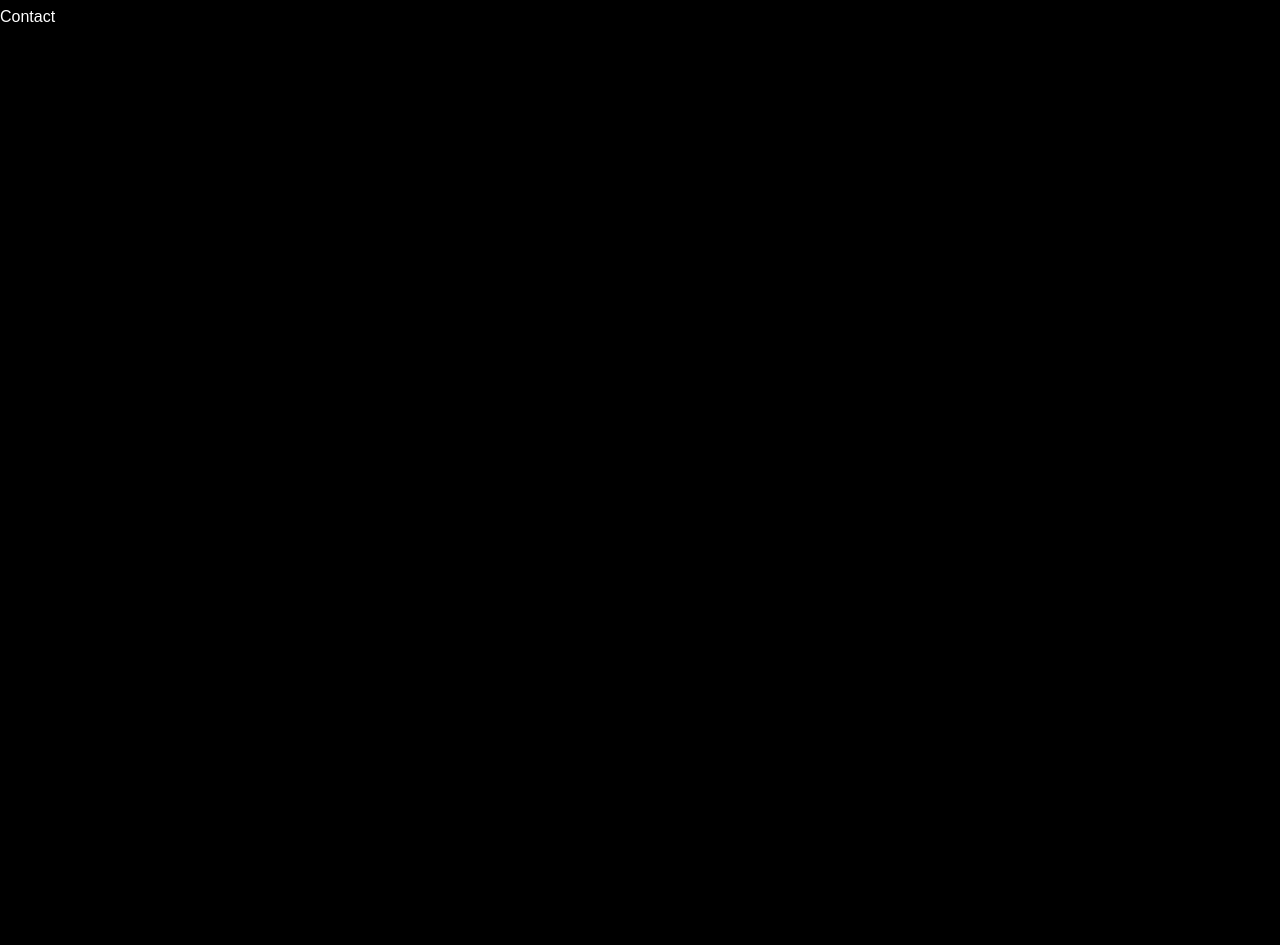
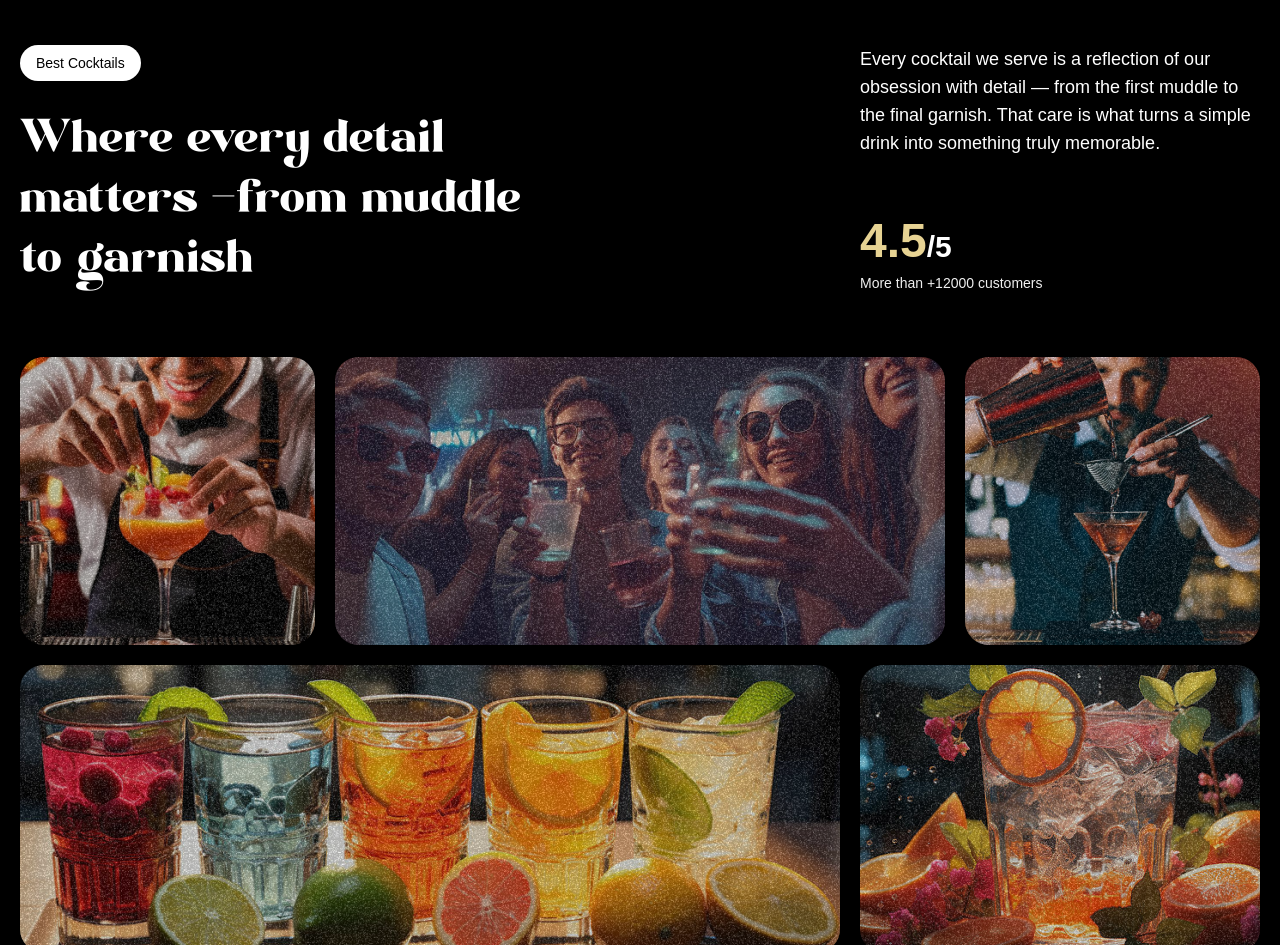
Before and after one commit to zitaharry/landing-page-animation-website, a React (Vite) app: page / in a window 1280 px wide. Shown: the part 1667-2612 px from the top of the page. Before the commit the page ends 1696 px from the top, so only its background shows below. Built offline with nearby package versions, Linux system fonts and the light colour scheme; a web font is replaced by a local one.

Commit message:
Implement About section

```diff
--- a/src/components/About.jsx
+++ b/src/components/About.jsx
@@ -1,6 +1,100 @@
-import React from "react";
+import gsap from "gsap";
+import { SplitText } from "gsap/all";
+import { useGSAP } from "@gsap/react";
 
 const About = () => {
-  return <div>About</div>;
+  useGSAP(() => {
+    const titleSplit = SplitText.create("#about h2", {
+      type: "words",
+    });
+
+    const scrollTimeline = gsap.timeline({
+      scrollTrigger: {
+        trigger: "#about",
+        start: "top center",
+      },
+    });
+
+    scrollTimeline
+      .from(titleSplit.words, {
+        opacity: 0,
+        duration: 1,
+        yPercent: 100,
+        ease: "expo.out",
+        stagger: 0.02,
+      })
+      .from(
+        ".top-grid div, .bottom-grid div",
+        {
+          opacity: 0,
+          duration: 1,
+          ease: "power1.inOut",
+          stagger: 0.04,
+        },
+        "-=0.5",
+      );
+  });
+
+  return (
+    <div id="about">
+      <div className="mb-16 md:px-0 px-5">
+        <div className="content">
+          <div className="md:col-span-8">
+            <p className="badge">Best Cocktails</p>
+            <h2>
+              Where every detail matters <span className="text-white">-</span>
+              from muddle to garnish
+            </h2>
+          </div>
+
+          <div className="sub-content">
+            <p>
+              Every cocktail we serve is a reflection of our obsession with
+              detail — from the first muddle to the final garnish. That care is
+              what turns a simple drink into something truly memorable.
+            </p>
+
+            <div>
+              <p className="md:text-3xl text-xl font-bold">
+                <span>4.5</span>/5
+              </p>
+              <p className="text-sm text-white-100">
+                More than +12000 customers
+              </p>
+            </div>
+          </div>
+        </div>
+      </div>
+
+      <div className="top-grid">
+        <div className="md:col-span-3">
+          <div className="noisy" />
+          <img src="/images/abt1.png" alt="grid-img-1" />
+        </div>
+
+        <div className="md:col-span-6">
+          <div className="noisy" />
+          <img src="/images/abt2.png" alt="grid-img-2" />
+        </div>
+
+        <div className="md:col-span-3">
+          <div className="noisy" />
+          <img src="/images/abt5.png" alt="grid-img-5" />
+        </div>
+      </div>
+
+      <div className="bottom-grid">
+        <div className="md:col-span-8">
+          <div className="noisy" />
+          <img src="/images/abt3.png" alt="grid-img-3" />
+        </div>
+
+        <div className="md:col-span-4">
+          <div className="noisy" />
+          <img src="/images/abt4.png" alt="grid-img-4" />
+        </div>
+      </div>
+    </div>
+  );
 };
 export default About;
```
